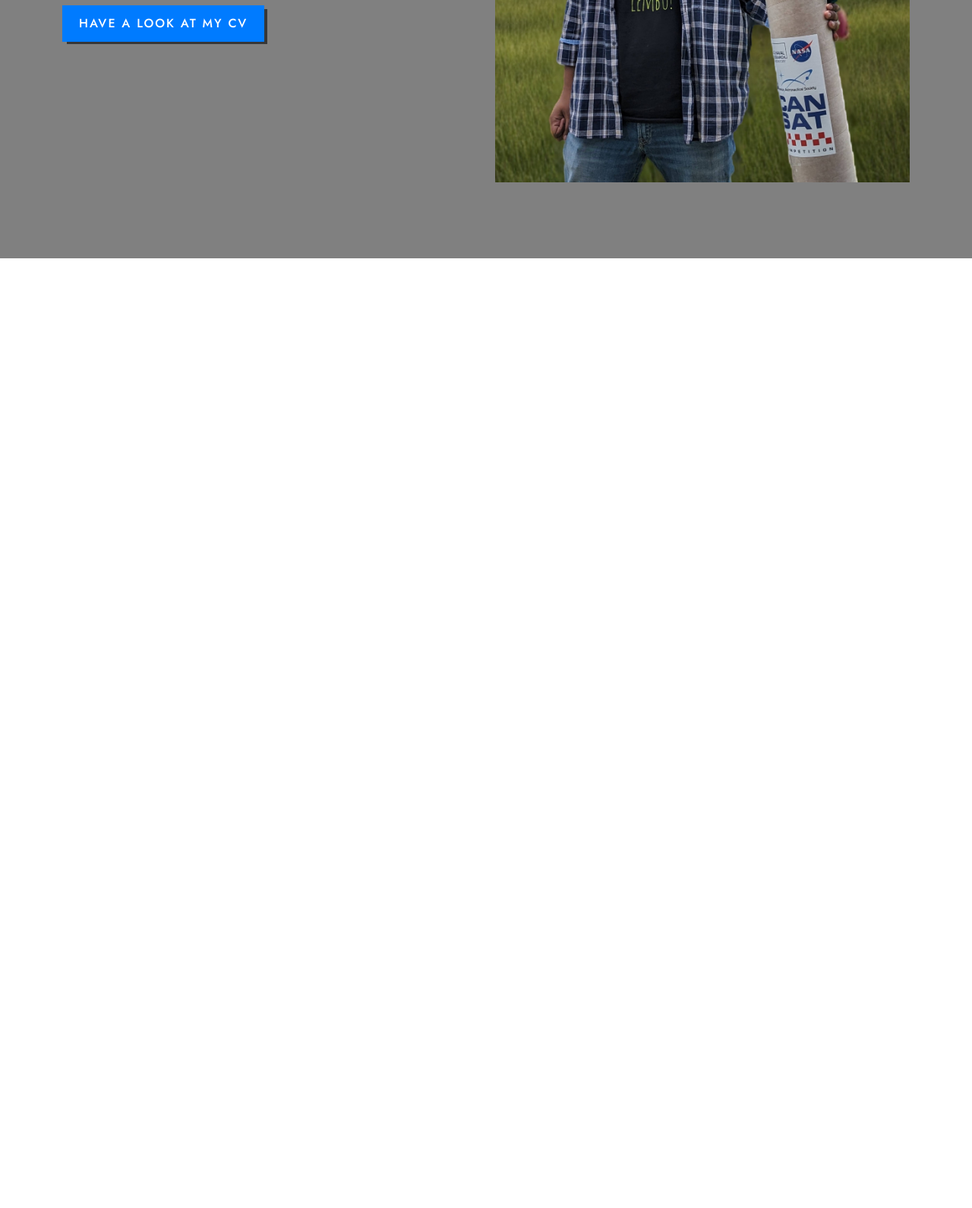
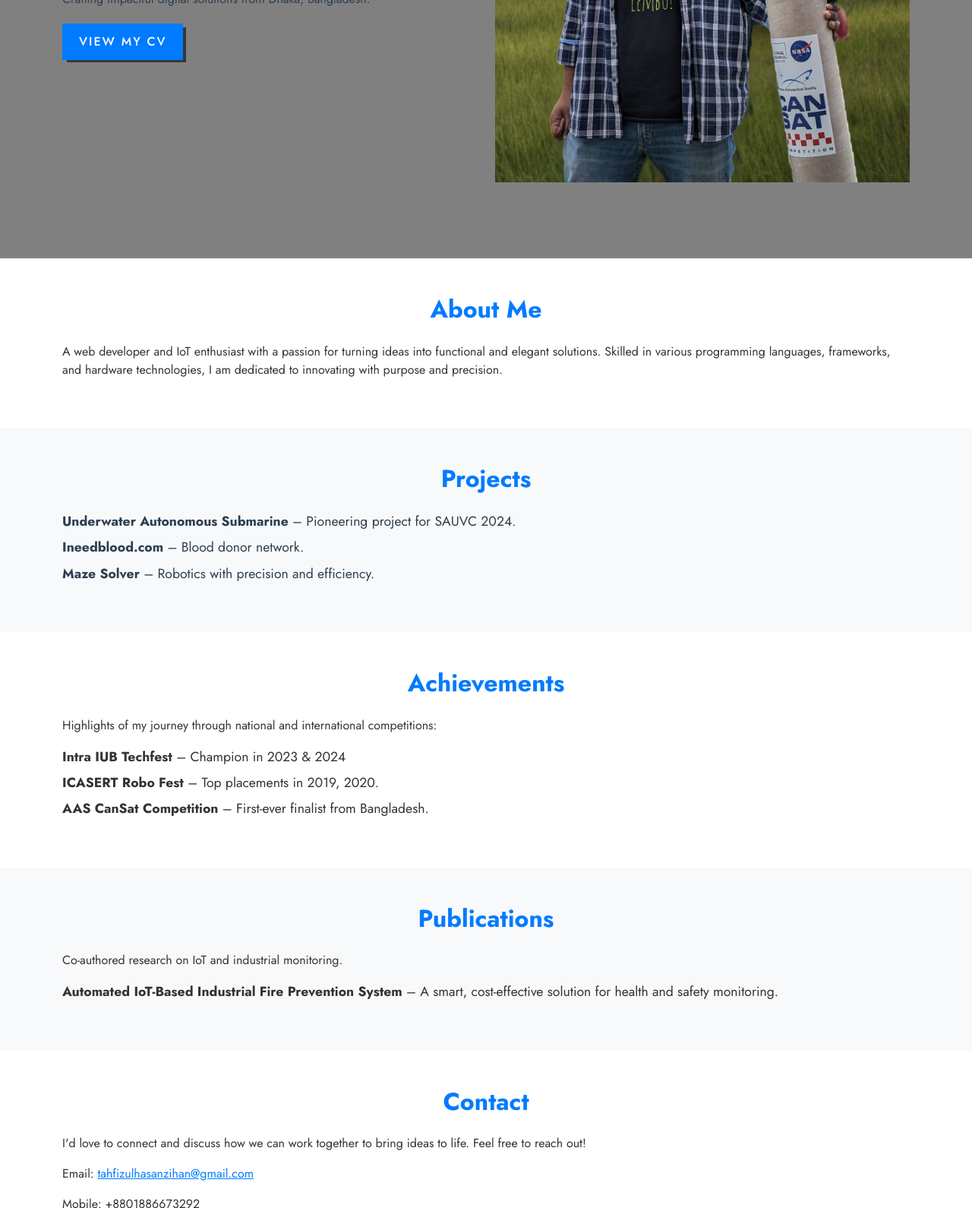
Before and after one commit to ThZihan/portfolio, a plain HTML site: page index.html in a window 1280 px wide. Shown: the part 478-2068 px from the top of the page at 76% size. Before the commit the page ends 818 px from the top, so only its background shows below. Drawn offline with nearby package versions, Linux system fonts and the light colour scheme.

Commit message:
a few sections added

```diff
--- a/index.html
+++ b/index.html
@@ -3,7 +3,6 @@
 <head>
     <meta charset="UTF-8">
     <meta name="viewport" content="width=device-width, initial-scale=1.0">
-
     <title>Tahfizul Hasan Zihan</title>
     <link rel="stylesheet" href="https://cdn.jsdelivr.net/npm/bootstrap@5.3.3/dist/css/bootstrap.min.css" integrity="sha384-QWTKZyjpPEjISv5WaRU9OFeRpok6YctnYmDr5pNlyT2bRjXh0JMhjY6hW+ALEwIH" crossorigin="anonymous">
     <link rel="stylesheet" href="style.css">
@@ -12,64 +11,103 @@
 <header class="main-header">
     <nav class="navbar navbar-expand-lg navbar-light bg-light">
         <div class="container">
-<!--logo-->
             <a class="navbar-brand" href="#">
                 <h3 class="mb-0"><span class="text-primary">Tahfizul Hasan</span> Zihan</h3>
             </a>
-
-<!--menu-->
             <div class="collapse navbar-collapse justify-content-end" id="navbar-collapse-toggle">
-                <ul class="navbar-nav mx-auto" >
-                    <li>
-                        <a class="nav-item nav-link active"  href="#home">Home</a>
-                    </li>
-                    <li>
-                        <a class="nav-item nav-link"  href="#about">About</a>
-                    </li>
-                    <li>
-                        <a class="nav-item nav-link"  href="#portfolio">Portfolio</a>
-                    </li>
-
+                <ul class="navbar-nav mx-auto">
+                    <li><a class="nav-item nav-link active" href="#home">Home</a></li>
+                    <li><a class="nav-item nav-link" href="#about">About</a></li>
+                    <li><a class="nav-item nav-link" href="#projects">Projects</a></li>
+                    <li><a class="nav-item nav-link" href="#achievements">Achievements</a></li>
+                    <li><a class="nav-item nav-link" href="#publications">Publications</a></li>
+                    <li><a class="nav-item nav-link" href="#contact">Contact</a></li>
                 </ul>
             </div>
-<!--                button-->
-                <div class="ms-auto d-none d-lg-block">
-                    <a class="colored-btn" href="#contact">Contact Now</a>
-                </div>
-<!--                hamburger_menu-->
-                <button class="navbar-toggler collapsed" type="button"
-                        data-bs-toggle="collapse"
-                        data-bs-target="#navbar-collapse-toggle">
-                    <span></span>
-                    <span></span>
-                    <span></span>
+            <button class="navbar-toggler collapsed" type="button" data-bs-toggle="collapse" data-bs-target="#navbar-collapse-toggle">
+                <span></span><span></span><span></span>
             </button>
         </div>
     </nav>
 </header>
-<!--    main-->
+
 <main>
+    <!-- Home Section -->
     <section id="home" class="home-section bg-gray">
         <div class="container">
             <div class="row gy-5 align-items-center">
                 <div class="col-lg-6">
                     <div class="home-intro text-center text-lg-start">
-                            <h6>Hello Dear, This is Zihan!</h6>
-                            <h1>I'm a researcher</h1>
-                            <p>From Dhaka, Bangladesh</p>
-                            <a href="#" class="colored-btn mt-1">Have a look at my CV</a>
+                        <h6>Hello, I'm Zihan!</h6>
+                        <h1>Web Developer & IoT Enthusiast</h1>
+                        <p>Crafting impactful digital solutions from Dhaka, Bangladesh.</p>
+                        <a href="assets/zihanCV.pdf" class="colored-btn mt-1">View My CV</a>
                     </div>
                 </div>
                 <div class="col-lg-6 pt-4 pt-lg-0">
                     <div class="home-image text-center">
-                            <img src="image/myDP.jpg" alt="display picture">
+                        <img src="assets/image/myDP.jpg" alt="display picture">
                     </div>
                 </div>
             </div>
         </div>
     </section>
+
+    <!-- About Me Section -->
+    <section id="about" class="about-section py-5">
+        <div class="container">
+            <h2 class="section-title text-center">About Me</h2>
+            <p>A web developer and IoT enthusiast with a passion for turning ideas into functional and elegant solutions. Skilled in various programming languages, frameworks, and hardware technologies, I am dedicated to innovating with purpose and precision.</p>
+        </div>
+    </section>
+
+    <!-- Projects Section -->
+    <section id="projects" class="projects-section py-5 bg-light">
+        <div class="container">
+            <h2 class="section-title text-center">Projects</h2>
+            <ul>
+                <li><strong>Underwater Autonomous Submarine</strong> – Pioneering project for SAUVC 2024.</li>
+                <li><strong>Ineedblood.com</strong> – Blood donor network.</li>
+                <li><strong>Maze Solver</strong> – Robotics with precision and efficiency.</li>
+            </ul>
+        </div>
+    </section>
+
+    <!-- Achievements Section -->
+    <section id="achievements" class="achievements-section py-5">
+        <div class="container">
+            <h2 class="section-title text-center">Achievements</h2>
+            <p>Highlights of my journey through national and international competitions:</p>
+            <ul>
+                <li><strong>Intra IUB Techfest</strong> – Champion in 2023 & 2024</li>
+                <li><strong>ICASERT Robo Fest</strong> – Top placements in 2019, 2020.</li>
+                <li><strong>AAS CanSat Competition</strong> – First-ever finalist from Bangladesh.</li>
+            </ul>
+        </div>
+    </section>
+
+    <!-- Publications Section -->
+    <section id="publications" class="publications-section py-5 bg-light">
+        <div class="container">
+            <h2 class="section-title text-center">Publications</h2>
+            <p>Co-authored research on IoT and industrial monitoring.</p>
+            <ul>
+                <li><strong>Automated IoT-Based Industrial Fire Prevention System</strong> – A smart, cost-effective solution for health and safety monitoring.</li>
+            </ul>
+        </div>
+    </section>
+
+    <!-- Contact Section -->
+    <section id="contact" class="contact-section py-5">
+        <div class="container">
+            <h2 class="section-title text-center">Contact</h2>
+            <p>I'd love to connect and discuss how we can work together to bring ideas to life. Feel free to reach out!</p>
+            <p>Email: <a href="mailto:tahfizulhasanzihan@gmail.com">tahfizulhasanzihan@gmail.com</a></p>
+            <p>Mobile: +8801886673292</p>
+            <p>Facebook: <a href="https://www.facebook.com/tahfijulhassan.jehan/">Tahfizul Hasan Zihan</a></p>
+        </div>
+    </section>
 </main>
 <script src="https://cdn.jsdelivr.net/npm/bootstrap@5.3.3/dist/js/bootstrap.bundle.min.js" integrity="sha384-YvpcrYf0tY3lHB60NNkmXc5s9fDVZLESaAA55NDzOxhy9GkcIdslK1eN7N6jIeHz" crossorigin="anonymous"></script>
 </body>
-</body>
 </html>
--- a/style.css
+++ b/style.css
@@ -18,14 +18,14 @@ a{
     text-decoration: none;
 }
 a:hover{
-    color: var(--dark);
+    color: var(--dark-color);
     text-decoration: none;
 }
 .text-primary{
     color: var(--primary); !important;
 }
 .text-dark{
-    color: var(--dark);
+    color: var(--dark-color);
 }
 
 .main-header{
@@ -180,3 +180,35 @@ main{
 
     }
 }
+
+
+.section-title {
+    font-size: 2rem;
+    font-weight: 700;
+    color: var(--primary);
+    margin-bottom: 1.5rem;
+}
+
+.about-section, .achievements-section, .publications-section, .contact-section {
+    padding: 60px 0;
+    color: #333;
+}
+
+.bg-light {
+    background-color: #f9f9f9;
+}
+
+ul {
+    list-style-type: none;
+    padding: 0;
+}
+
+ul li {
+    font-size: 1.1rem;
+    margin: 0.5rem 0;
+}
+
+.contact-section a {
+    color: var(--primary);
+    text-decoration: underline;
+}
```
Also changed, not shown: assets/image/myDP.jpg (renamed from image/myDP.jpg), 1 other file. Lines whose indentation alone changed are shown as unchanged.
